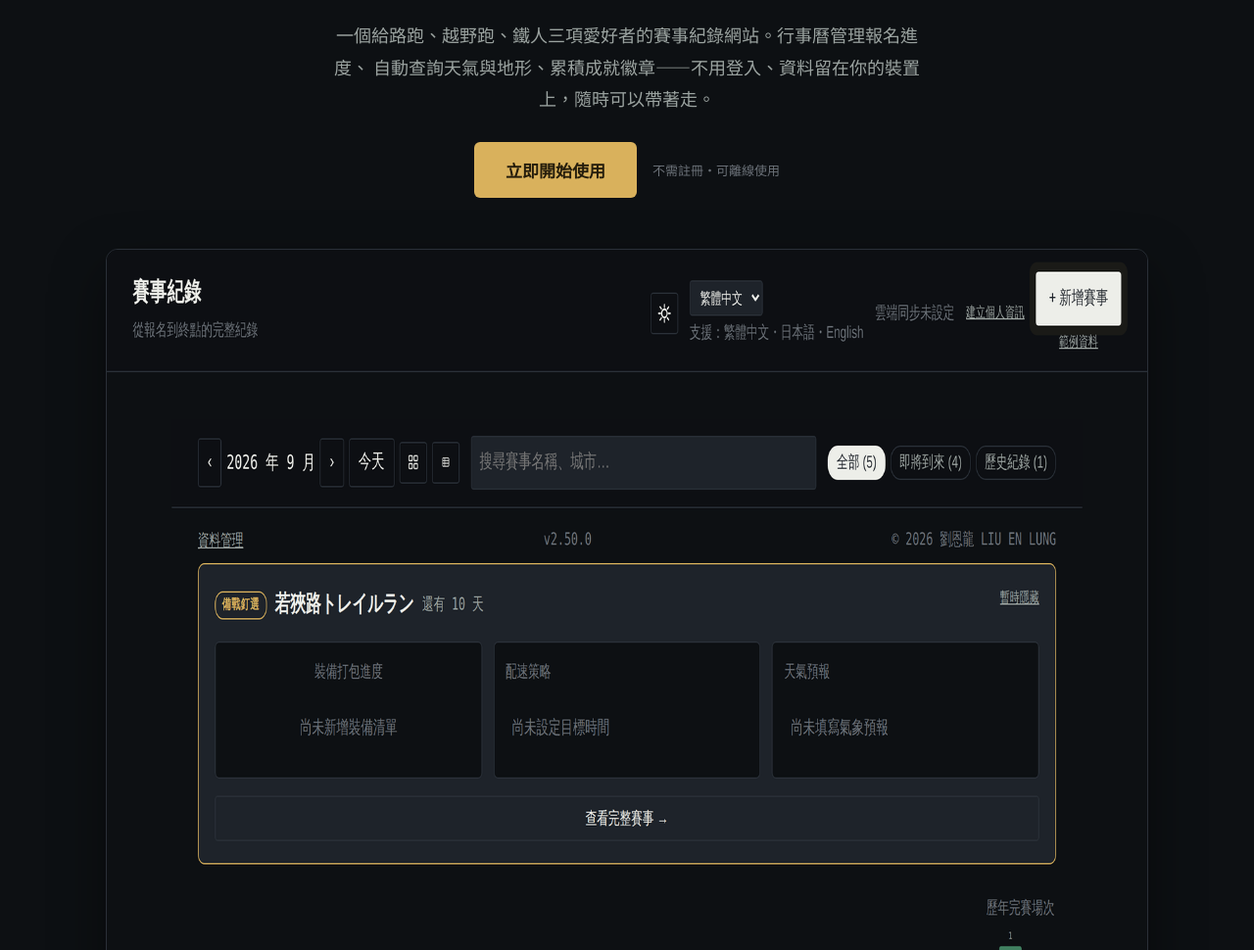
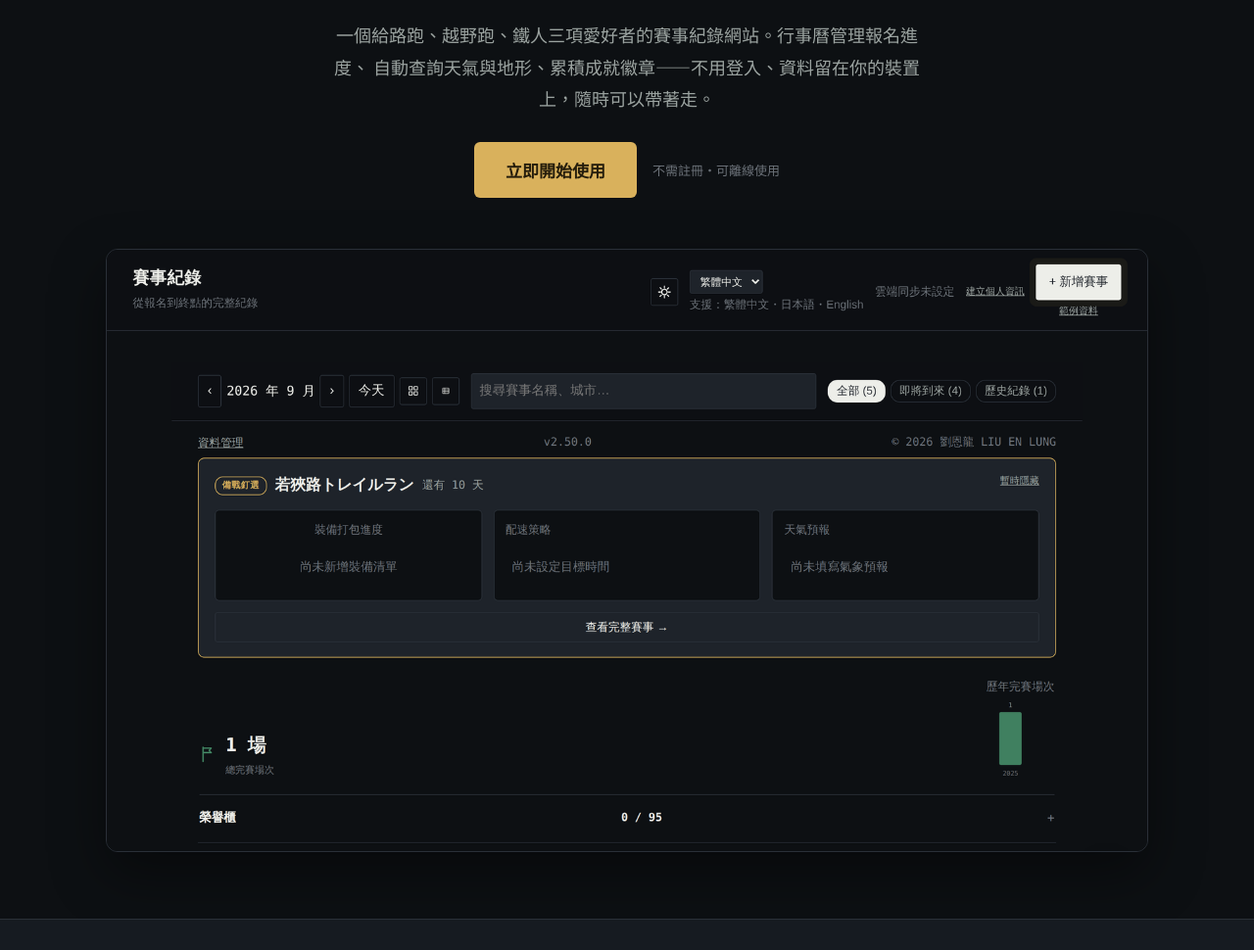
Before and after one commit to AI-SUB3/Race-Day, a plain HTML site: page about/index.html in a window 1280 px wide. Shown: the part 305-1275 px from the top of the page at 98% size. Drawn offline with Linux system fonts and the light colour scheme; a web font is replaced by a local one.

Commit message:
Add files via upload

```diff
--- a/about/index.html
+++ b/about/index.html
@@ -20,7 +20,7 @@
   p{margin:0;}
   a{color:var(--gold);}
   a:hover{color:#EAC783;}
-  img{max-width:100%; display:block;}
+  img{max-width:100%; height:auto; display:block;}
   .mono{font-family:'IBM Plex Mono', monospace;}
   .container{max-width:1120px; margin:0 auto; padding-inline:28px;}
   .btn-primary{
```
